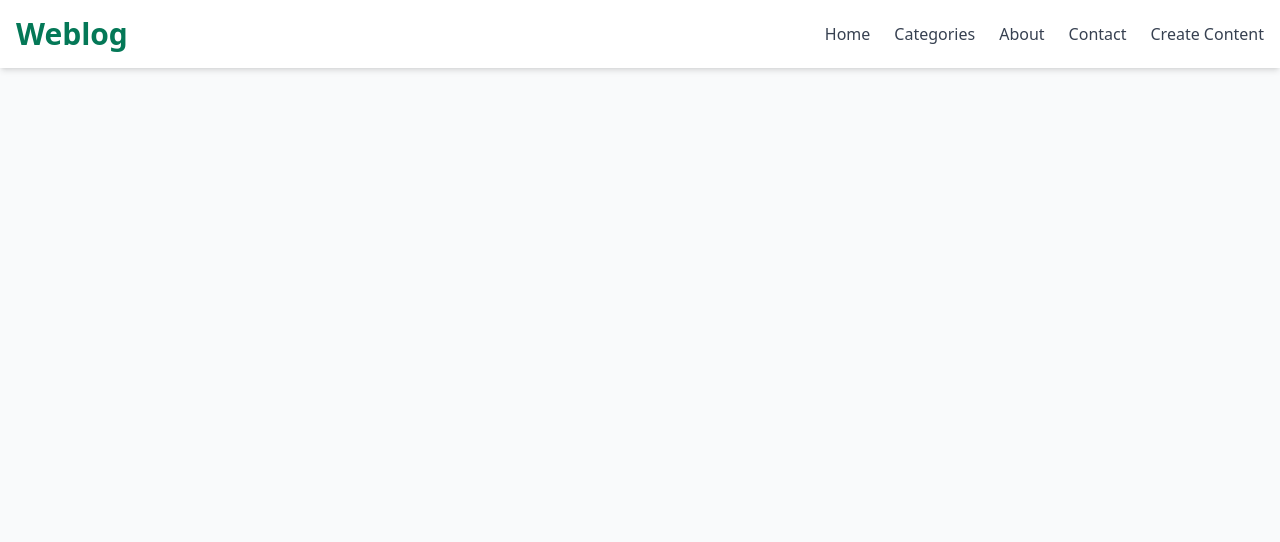
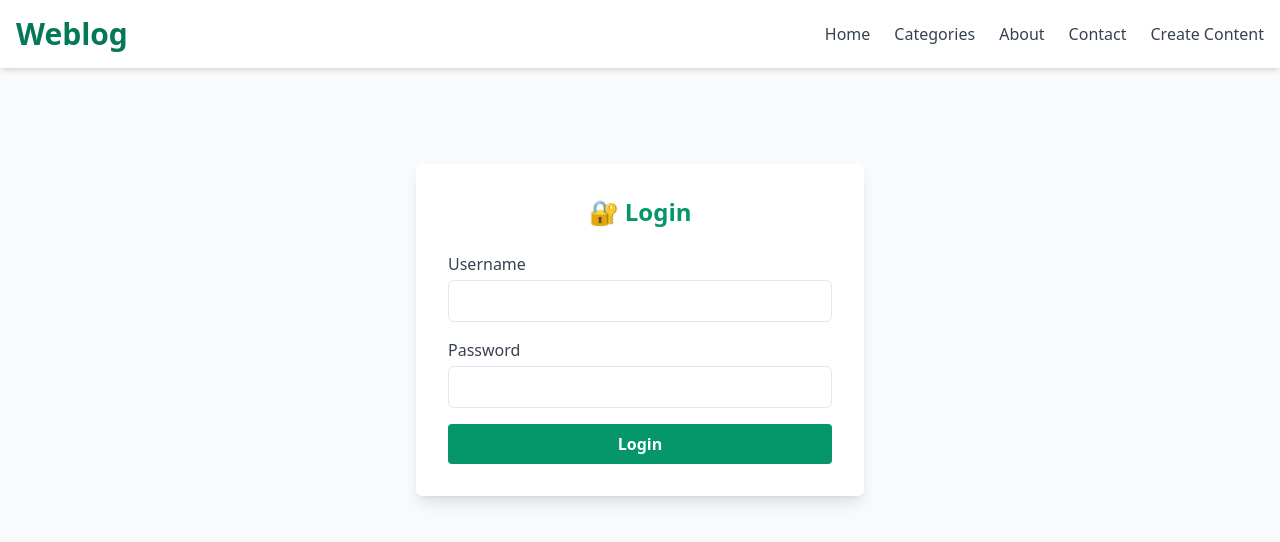
Before and after one commit to fatemefaraji/rtn, a React (Create React App) app: page /login in a window 1280 px wide. Shown: the top 542 px of the page. Built offline with nearby package versions, Linux system fonts and the light colour scheme; the HTML template or start-up script is replaced by a standard one.

Commit message:
update loging page

```diff
--- a/src/pages/login/Login.jsx
+++ b/src/pages/login/Login.jsx
@@ -1,8 +1,55 @@
-function Login(){
-    return(
+import { useState } from "react";
+import { useNavigate } from "react-router-dom";
+
+function Login() {
+  const [username, setUsername] = useState("");
+  const [password, setPassword] = useState("");
+  const navigate = useNavigate();
+
+  const handleLogin = (e) => {
+    e.preventDefault();
+
+    if (username === "admin" && password === "1234") {
+      localStorage.setItem("isLoggedIn", "true");
+      navigate("/create-content");
+    } else {
+      alert("password or username is not correct");
+    }
+  };
+
+  return (
+    <div className="max-w-md mx-auto mt-20 bg-white p-8 shadow-lg rounded-md">
+      <h2 className="text-2xl font-bold text-center text-emerald-600 mb-6">🔐 Login</h2>
+      <form onSubmit={handleLogin} className="space-y-4">
         <div>
+          <label className="block mb-1 text-gray-700">Username</label>
+          <input
+            type="text"
+            value={username}
+            onChange={(e) => setUsername(e.target.value)}
+            className="w-full px-4 py-2 border rounded-md"
+            required
+          />
+        </div>
+        <div>
+          <label className="block mb-1 text-gray-700">Password</label>
+          <input
+            type="password"
+            value={password}
+            onChange={(e) => setPassword(e.target.value)}
+            className="w-full px-4 py-2 border rounded-md"
+            required
+          />
+        </div>
+        <button
+          type="submit"
+          className="w-full bg-emerald-600 text-white font-semibold py-2 rounded hover:bg-emerald-700 transition"
+        >
+          Login
+        </button>
+      </form>
+    </div>
+  );
+}
 
-        </div>
-    )
-}
 export default Login;
```
